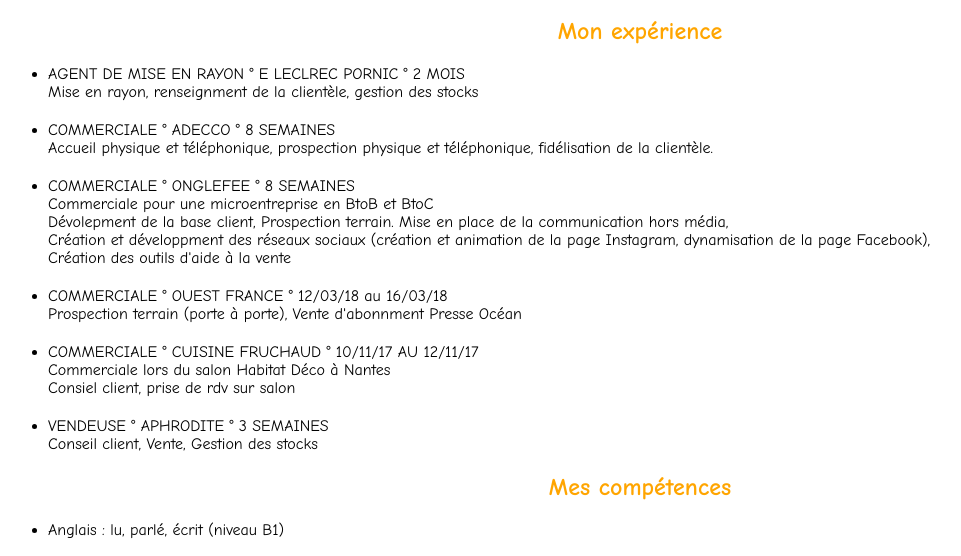
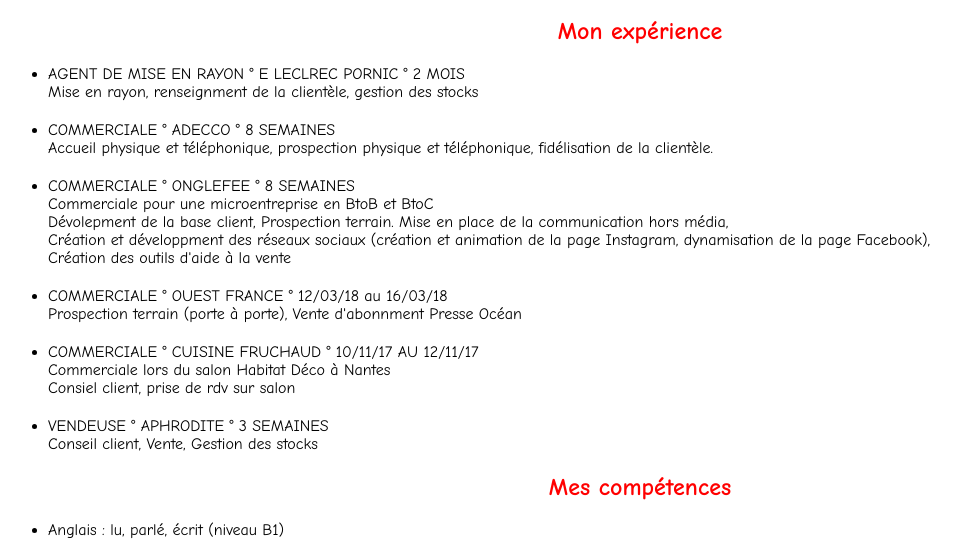
Before and after one commit to Clara200799/2020-mds-CV, a plain HTML site: page index.html in a window 1280 px wide. Shown: the part 235-791 px from the top of the page, without its empty margins (0-961 px from the left). Drawn offline with Linux system fonts and the light colour scheme.

Commit message:
Update index.html

```diff
--- a/index.html
+++ b/index.html
@@ -7,7 +7,7 @@
     	li{
     		margin-bottom: 20px;
     	}
-    	h2{color: orange
+    	h2{color: red
     	}
     	h2 {text-align: center
     	}
```
